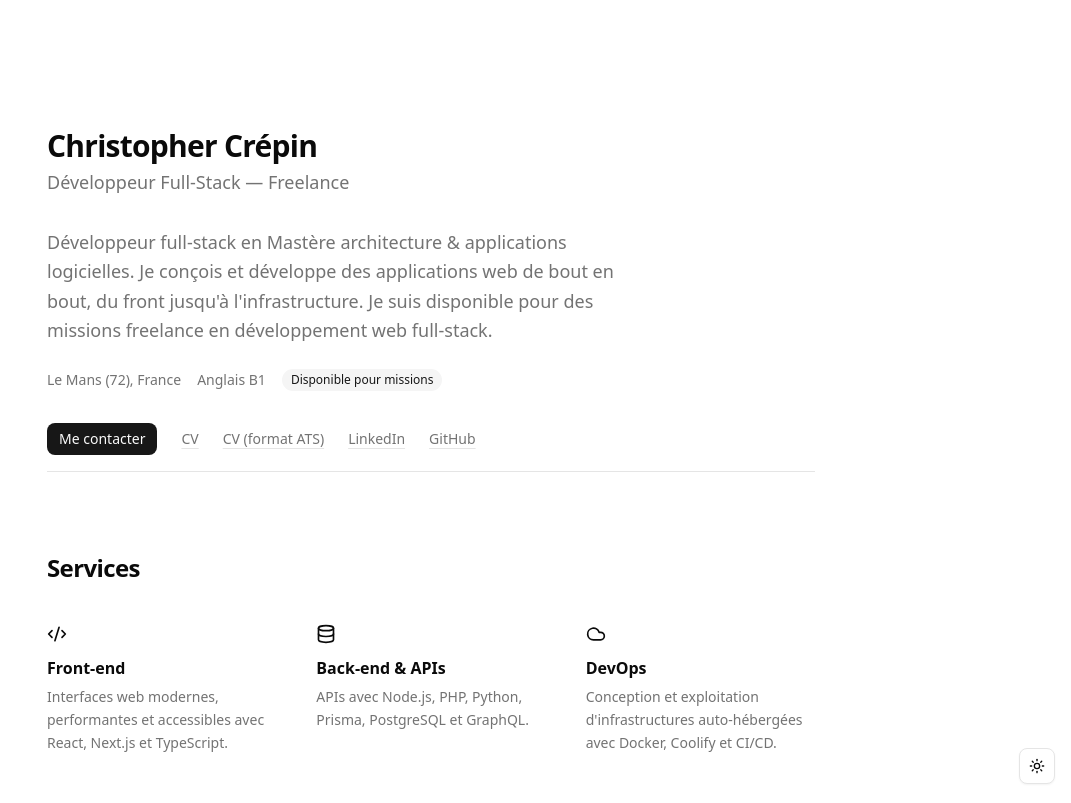
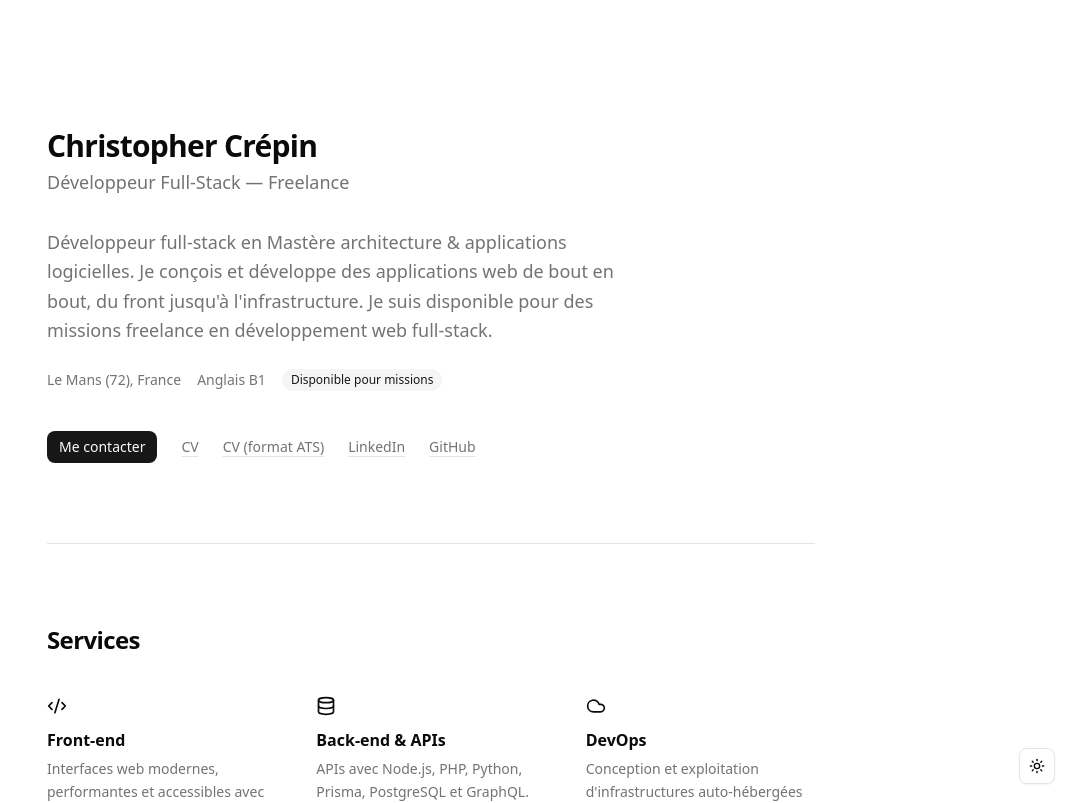
Before and after one commit to SNEUUD/portfolio, a Next.js app: page / in a window 1280 px wide. Shown: the top 803 px of the page, without its empty margins (209-1280 px from the left). Built offline with nearby package versions, Linux system fonts and the light colour scheme.

Commit message:
fix section + add picture

```diff
--- a/app/page.tsx
+++ b/app/page.tsx
@@ -1,4 +1,10 @@
-import { profile, timeline, skillsByCategory, projects } from "@/lib/content";
+import {
+  profile,
+  timeline,
+  skillsByCategory,
+  projects,
+  personalPhotos,
+} from "@/lib/content";
 import PortfolioClient from "@/components/portfolio-client";
 
 export default function Page() {
@@ -8,6 +14,7 @@ export default function Page() {
       timelineData={timeline}
       skillsByCategory={skillsByCategory}
       projects={projects}
+      personalPhotos={personalPhotos}
     />
   );
 }
--- /dev/null
+++ b/components/personal-section.tsx
@@ -0,0 +1,40 @@
+import Image from "next/image";
+
+interface PersonalPhoto {
+  image: string | null;
+  caption: string;
+}
+
+function PersonalPhotoCard({ image, caption }: PersonalPhoto) {
+  return (
+    <figure className="flex flex-col gap-2">
+      <div className="relative aspect-[4/5] w-full overflow-hidden rounded-xl border border-border bg-muted">
+        {image ? (
+          <Image
+            src={image}
+            alt={caption}
+            fill
+            className="object-cover"
+          />
+        ) : (
+          <div className="flex h-full w-full items-center justify-center text-xs text-muted-foreground">
+            Photo à venir
+          </div>
+        )}
+      </div>
+      <figcaption className="text-xs text-muted-foreground">
+        {caption}
+      </figcaption>
+    </figure>
+  );
+}
+
+export function PersonalSection({ photos }: { photos: PersonalPhoto[] }) {
+  return (
+    <div className="grid grid-cols-2 sm:grid-cols-3 gap-4 sm:gap-6">
+      {photos.map((photo, index) => (
+        <PersonalPhotoCard key={index} {...photo} />
+      ))}
+    </div>
+  );
+}
--- a/components/portfolio-client.tsx
+++ b/components/portfolio-client.tsx
@@ -22,6 +22,7 @@ import { Textarea } from "@/components/ui/textarea";
 import { CarouselProjects } from "@/components/carousel-projects";
 import { ServicesSection } from "@/components/services-section";
 import { ProcessSection } from "@/components/process-section";
+import { PersonalSection } from "@/components/personal-section";
 import { Separator } from "@/components/ui/separator";
 import { Badge } from "@/components/ui/badge";
 import { ScrollArea } from "@/components/ui/scroll-area";
@@ -31,6 +32,7 @@ import type {
   profile as profileContent,
   timeline,
   projects as projectsContent,
+  personalPhotos as personalPhotosContent,
 } from "@/lib/content";
 
 export default function PortfolioClient({
@@ -38,11 +40,13 @@ export default function PortfolioClient({
   timelineData,
   skillsByCategory,
   projects,
+  personalPhotos,
 }: {
   profile: typeof profileContent;
   timelineData: typeof timeline;
   skillsByCategory: { category: string; skills: string[] }[];
   projects: typeof projectsContent;
+  personalPhotos: typeof personalPhotosContent;
 }) {
   const [loading, setLoading] = useState(false);
   const [open, setOpen] = useState(false);
@@ -114,7 +118,7 @@ export default function PortfolioClient({
               {profile?.bio}
             </p>
 
-            <div className="flex flex-wrap items-center gap-x-4 gap-y-1 text-sm text-muted-foreground mb-8">
+            <div className="flex flex-wrap items-center gap-x-4 gap-y-1 text-sm text-muted-foreground mb-10">
               {profile?.location && <span>{profile.location}</span>}
               {profile?.languages && <span>{profile.languages}</span>}
               {profile?.availability && (
@@ -122,7 +126,7 @@ export default function PortfolioClient({
               )}
             </div>
 
-            <div className="flex flex-wrap items-center gap-x-6 gap-y-3 mb-4 text-sm">
+            <div className="flex flex-wrap items-center gap-x-6 gap-y-3 mb-16 sm:mb-20 text-sm">
               <Dialog open={open} onOpenChange={setOpen}>
                 <DialogTrigger asChild>
                   <Button variant="default" size="sm">
@@ -300,6 +304,16 @@ export default function PortfolioClient({
               </div>
             </section>
 
+            <section className="py-16 sm:py-20 border-t border-border">
+              <h2 className="text-xl sm:text-2xl font-semibold tracking-tight mb-2">
+                En dehors de l&apos;écran
+              </h2>
+              <p className="text-sm text-muted-foreground mb-8 sm:mb-10">
+                Quelques instants de la vie en dehors du clavier.
+              </p>
+              <PersonalSection photos={personalPhotos} />
+            </section>
+
             <footer className="pt-12 border-t border-border">
               <div className="flex flex-wrap items-center gap-2 text-xs sm:text-sm text-muted-foreground">
                 <p>
--- a/lib/content.ts
+++ b/lib/content.ts
@@ -67,6 +67,15 @@ export const skillsByCategory = [
   },
 ];
 
+export const personalPhotos = [
+  { image: null as string | null, caption: "Légende à ajouter" },
+  { image: null as string | null, caption: "Légende à ajouter" },
+  { image: null as string | null, caption: "Légende à ajouter" },
+  { image: null as string | null, caption: "Légende à ajouter" },
+  { image: null as string | null, caption: "Légende à ajouter" },
+  { image: null as string | null, caption: "Légende à ajouter" },
+];
+
 export const projects = [
   {
     id: 1,
```
